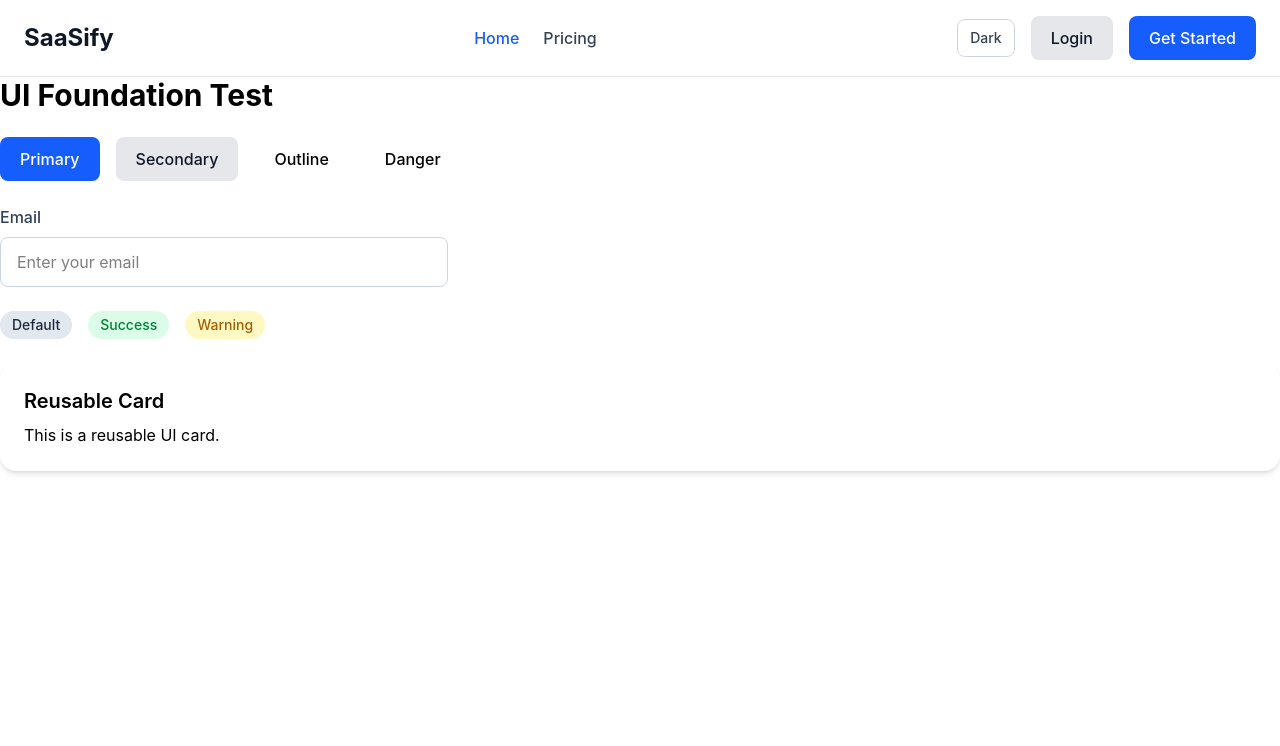
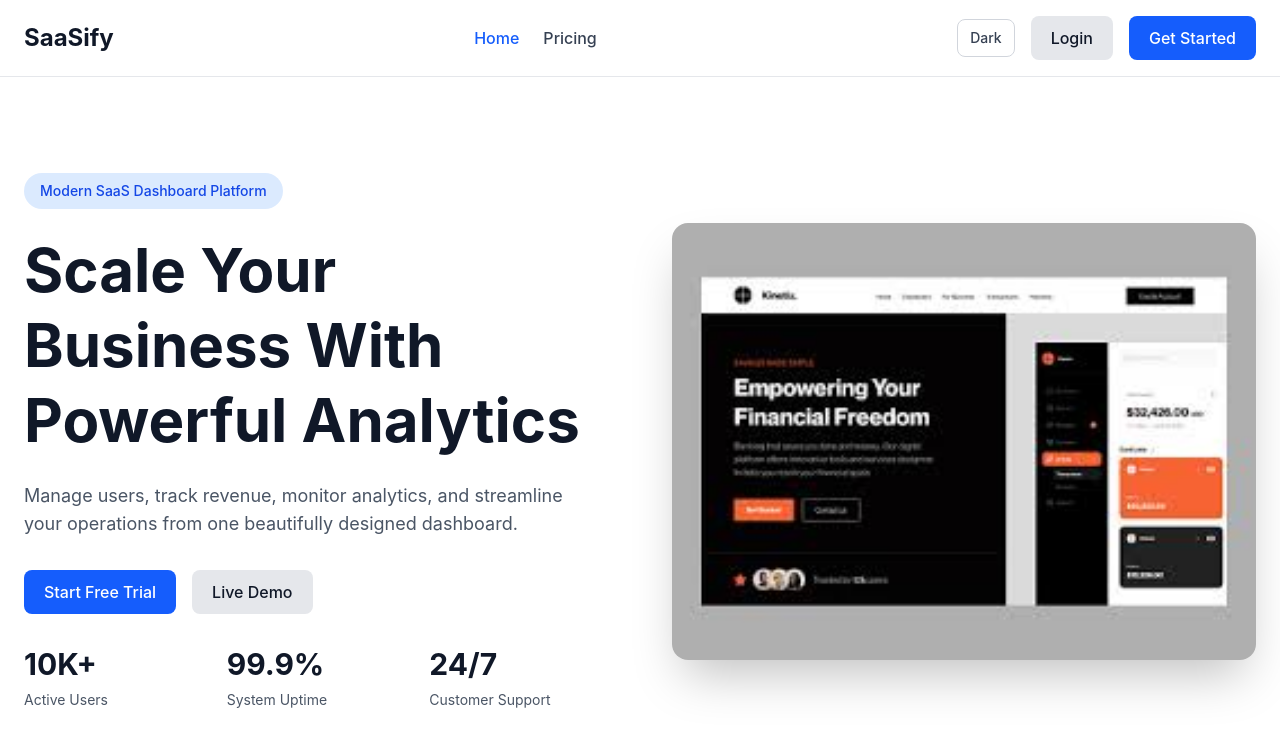
Before and after one commit to Ashu11122000/Dashboard-UI, a React (Vite) app: page / in a window 1280 px wide. Shown: the top 746 px of the page. Built offline with nearby package versions, Linux system fonts and the light colour scheme.

Commit message:
Created Hero Section

```diff
--- a/src/components/hero/Hero.jsx
+++ b/src/components/hero/Hero.jsx
@@ -0,0 +1,40 @@
+import HeroStats from "./HeroStats";
+import HeroCTA from "./HeroCTA";
+import heroDashboard from "../../assets/hero-dashboard.jpg";
+
+function Hero() {
+  return (
+    <section className="py-16 md:py-24">
+      <div className="max-w-7xl mx-auto px-6 grid lg:grid-cols-2 gap-16 items-center">
+        <div>
+          <p className="inline-block px-4 py-2 rounded-full bg-blue-100 dark:bg-blue-900/30 text-blue-700 dark:text-blue-300 text-sm font-medium">
+            Modern SaaS Dashboard Platform
+          </p>
+
+          <h1 className="mt-6 text-4xl md:text-6xl font-bold leading-tight text-gray-900 dark:text-white">
+            Scale Your Business With Powerful Analytics
+          </h1>
+
+          <p className="mt-6 max-w-xl text-lg text-gray-600 dark:text-gray-400">
+            Manage users, track revenue, monitor analytics, and streamline your
+            operations from one beautifully designed dashboard.
+          </p>
+
+          <HeroCTA />
+
+          <HeroStats />
+        </div>
+
+        <div>
+          <img
+            src={heroDashboard}
+            alt="Dashboard preview"
+            className="w-full rounded-2xl shadow-2xl"
+          />
+        </div>
+      </div>
+    </section>
+  );
+}
+
+export default Hero;
--- a/src/components/hero/HeroCTA.jsx
+++ b/src/components/hero/HeroCTA.jsx
@@ -0,0 +1,17 @@
+import Button from "../common/Button";
+
+function HeroCTA() {
+  return (
+    <div className="mt-8 flex flex-col sm:flex-row gap-4">
+      <Button>
+        Start Free Trial
+      </Button>
+
+      <Button variant="secondary">
+        Live Demo
+      </Button>
+    </div>
+  );
+}
+
+export default HeroCTA;
--- a/src/components/hero/HeroStats.jsx
+++ b/src/components/hero/HeroStats.jsx
@@ -0,0 +1,37 @@
+const stats = [
+  {
+    id: 1,
+    value: "10K+",
+    label: "Active Users",
+  },
+  {
+    id: 2,
+    value: "99.9%",
+    label: "System Uptime",
+  },
+  {
+    id: 3,
+    value: "24/7",
+    label: "Customer Support",
+  },
+];
+
+function HeroStats() {
+  return (
+    <div className="grid grid-cols-3 gap-6 pt-8">
+      {stats.map((stat) => (
+        <div key={stat.id}>
+          <h3 className="text-2xl md:text-3xl font-bold text-gray-900 dark:text-white">
+            {stat.value}
+          </h3>
+
+          <p className="mt-2 text-sm text-gray-600 dark:text-gray-400">
+            {stat.label}
+          </p>
+        </div>
+      ))}
+    </div>
+  );
+}
+
+export default HeroStats;
--- a/src/pages/Home.jsx
+++ b/src/pages/Home.jsx
@@ -1,35 +1,10 @@
-import Button from "../components/common/Button";
-import Input from "../components/common/Input";
-import Card from "../components/common/Card";
-import Badge from "../components/common/Badge";
+import Hero from "../components/hero/Hero";
 
 function Home() {
   return (
-    <div className="space-y-6">
-      <h1 className="text-3xl font-bold">UI Foundation Test</h1>
-
-      <div className="flex gap-4 flex-wrap">
-        <Button>Primary</Button>
-        <Button variant="secondary">Secondary</Button>
-        <Button variant="outline">Outline</Button>
-        <Button variant="danger">Danger</Button>
-      </div>
-
-      <div className="max-w-md">
-        <Input label="Email" placeholder="Enter your email" />
-      </div>
-
-      <div className="flex gap-4">
-        <Badge>Default</Badge>
-        <Badge variant="success">Success</Badge>
-        <Badge variant="warning">Warning</Badge>
-      </div>
-
-      <Card>
-        <h2 className="text-xl font-semibold">Reusable Card</h2>
-        <p className="mt-2">This is a reusable UI card.</p>
-      </Card>
-    </div>
+    <main>
+      <Hero />
+    </main>
   );
 }
 
```
Also changed, not shown: 1 other file (tests, documents, lock files or other folders).
